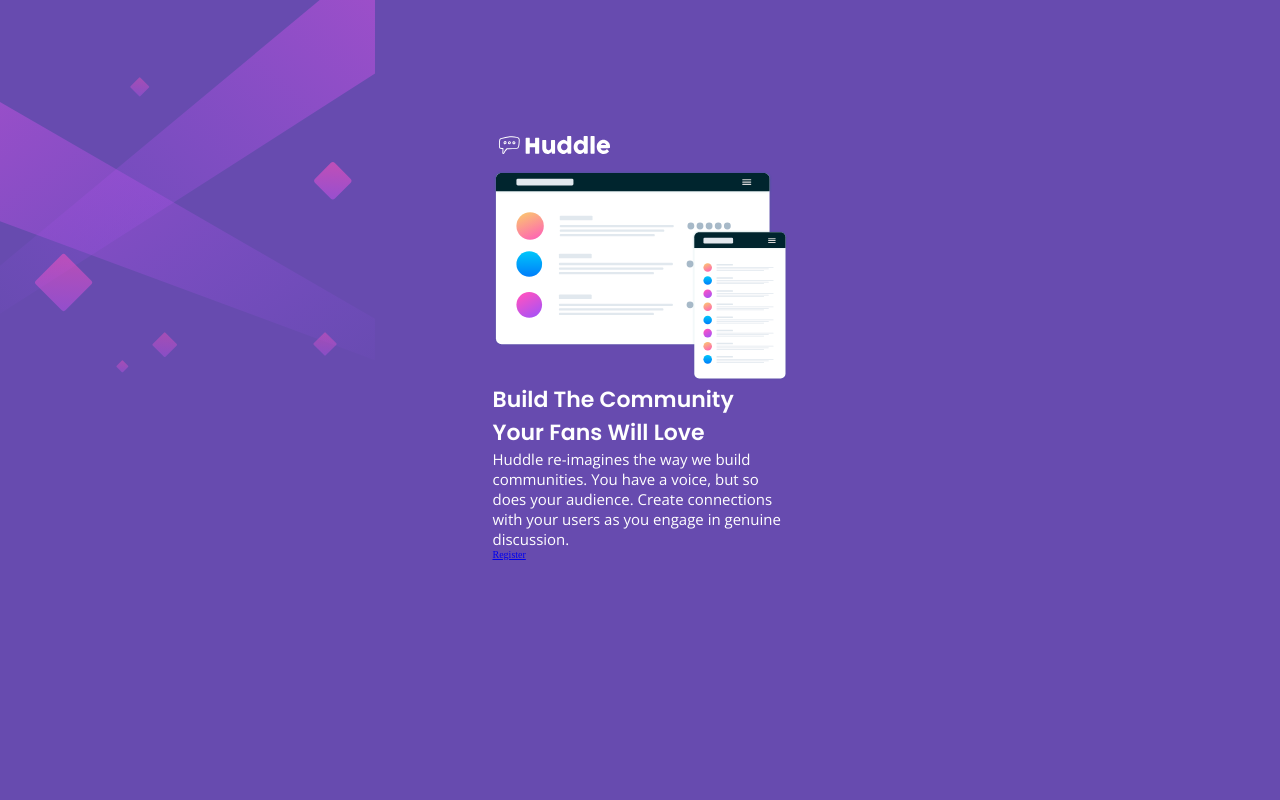
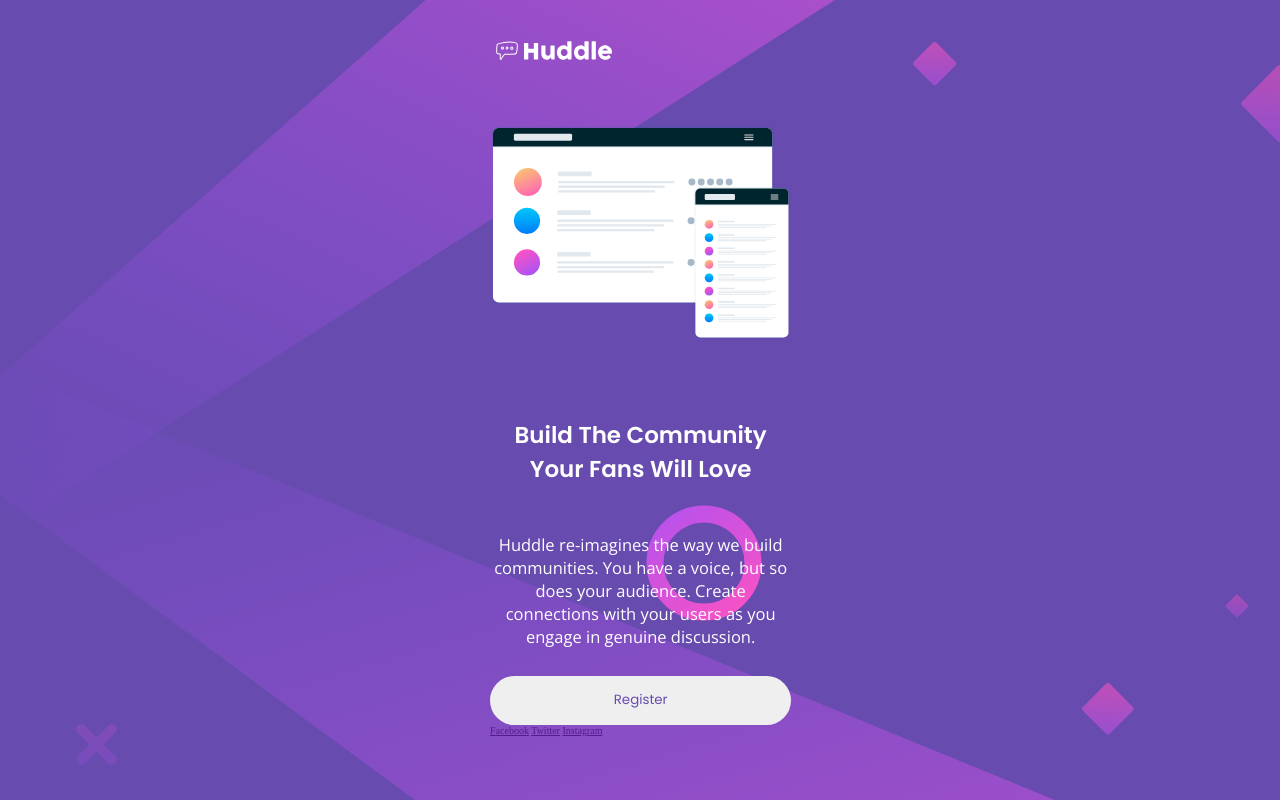
Before and after one commit to 1nkarri/huddle-landing-page, a plain HTML site: page index.html in a window 1280 px wide. Drawn offline with nearby package versions, Linux system fonts and the light colour scheme.

Commit message:
Modifiqué los estilos del landing page

```diff
--- a/css/main.css
+++ b/css/main.css
@@ -11,46 +11,95 @@
 *:before,
 *:after {
     box-sizing: inherit;
+}
+h1,p,a{
+    margin: 0;
+}
+body{
     margin: 0;
     padding: 0;
-}
-body{
     background-color: var(--color-background);
     background-image: url(../images/bg-mobile.svg);
-    background-repeat:no-repeat;
+    background-repeat: no-repeat;
     display: grid;
-    grid-template: 4rem 50rem/ 29.5rem;
+    grid-template: 9rem 60rem 4rem/ 30rem;
     height: 100vh;
     align-content: center;
     justify-content: center;
 }
 .header{
+    grid-area: 1/1;
+    margin-bottom: 6rem;
+}
+.header-container{
+    margin: 0;
+}
+.header-container-image{
+    height: 3.1rem;
+}
+.main{
+    grid-area: 2/1;
     display: grid;
-    grid-area: 1/1;
 }
-.header-image{
+.footer{
+    grid-area: 3/1;
+}
+.main-container{
+    display: grid;
+}
+.main-image{
+    height: 21.5rem;
+    display: flex;
+    margin-bottom: 5rem;
+}
+.main-title{
+    margin: 0;
+    font-family: 'Poppins', sans-serif;
+    font-size: 2.3rem;
+    color: var(--color-text);
+    text-align: center;
+    margin-bottom: 2rem;
+}
+.main-subtitle{
+    margin: 0;
+    font-family: 'Open Sans', sans-serif;
+    font-size: 1.65rem;
+    color: var(--color-text);
+    text-align: center;
+}
+.main-button{
+    border: none;
+    border-radius: 2.5rem;
+    margin-top: 0;
+    color: var(--color-background);
+    font-family: 'Poppins', sans-serif;
+    font-size: 400;
+}
+@media (min-width: 376px) {
+    body{
+        background-image: url(../images/bg-desktop.svg);
+        background-repeat: no-repeat;
+        background-size: cover;
+        min-height: 100vh;
+    }
+}
+/*
+.main-title{
+    margin: 0;
+    grid-area: 2/1;
+    font-family: 'Poppins', sans-serif;
+    font-size: 2.3rem;
+    color: var(--color-text);
     display: flex;
     align-items: center;
-    width: 12rem;
+    justify-items: center;
 }
-.main{
+.footer{
+    grid-area: 3/1;
     display: grid;
-    grid-area: 2/1;
-    grid-template-rows: 21rem 20rem;
-}
-.main-image{
-    margin: 0;
-    width: 29.5rem;
-    justify-content: center;
-}
-.container{
-    display: grid;
-    align-items: center;
-    grid-template-rows: 6.6rem 10rem;
-}
+} */
+/*
 .container-title{
-    font-family: 'Poppins', sans-serif;
-    font-size: 2.2rem;
     display: grid;
     align-content: center;
     color: var(--color-text);
@@ -62,4 +111,4 @@
     font-size: 1.5rem;
     display: ;
     align-items: center;
-}
+} */
--- a/index.html
+++ b/index.html
@@ -5,27 +5,32 @@
     <meta name="viewport" content="width=device-width, initial-scale=1.0">
     <link rel="icon" type="image/svg" sizes="32x32" href="./images/icon.svg">
     <link rel="preconnect" href="https://fonts.gstatic.com">
-  <link href="https://fonts.googleapis.com/css2?family=Open+Sans&family=Poppins:wght@400;600&display=swap" rel="stylesheet">
+    <link href="https://fonts.googleapis.com/css2?family=Open+Sans&family=Poppins:wght@400;600&display=swap" rel="stylesheet">
     <link rel="stylesheet" href="./css/main.css">
     <title>Huddle landing page with single introductory section</title>
   </head>
   <body>
     <header class="header">
-      <a href="/">
-        <img class="header-image" src="./images/logo.svg" alt="Huddle logo">
-      </a>
+      <figure class="header-container">
+        <img class="header-container-image" class="main-logo" src="./images/logo.svg" alt="Huddle logo">
+      </figure>
     </header>
     <main class="main">
-      <section clas s="container">
+      <article class="main-container">
         <img class="main-image" src="./images/illustration-mockups.svg" alt="Huddle Mockup">
-        <h1 class="container-title">Build The Community Your Fans Will Love</h1>
-        <p class="container-subtitle">
-          Huddle re-imagines the way we build communities. You have a voice, but so does your audience. Create connections with your users as you engage in genuine discussion.
+        <h1 class="main-title">Build The Community Your Fans Will Love</h1>
+        <p class="main-subtitle">
+            Huddle re-imagines the way we build communities. You have a voice, but so does your audience. Create connections with your users as you engage in genuine discussion.
         </p>
-        <a class="container-button" href="#">
-          Register
-        </a>
+        <button class="main-button" href="/">Register</button>
+      </article>
+    </main>
+    <footer class="footer">
+      <section>
+        <a href="">Facebook</a>
+        <a href="">Twitter</a>
+        <a href="">Instagram</a>
       </section>
-    </main>
+    </footer>
   </body>
 </html>
```
